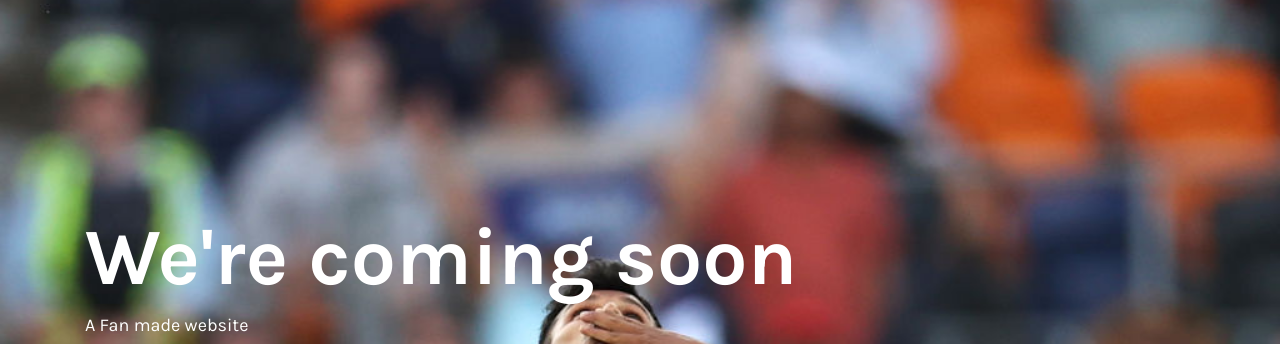
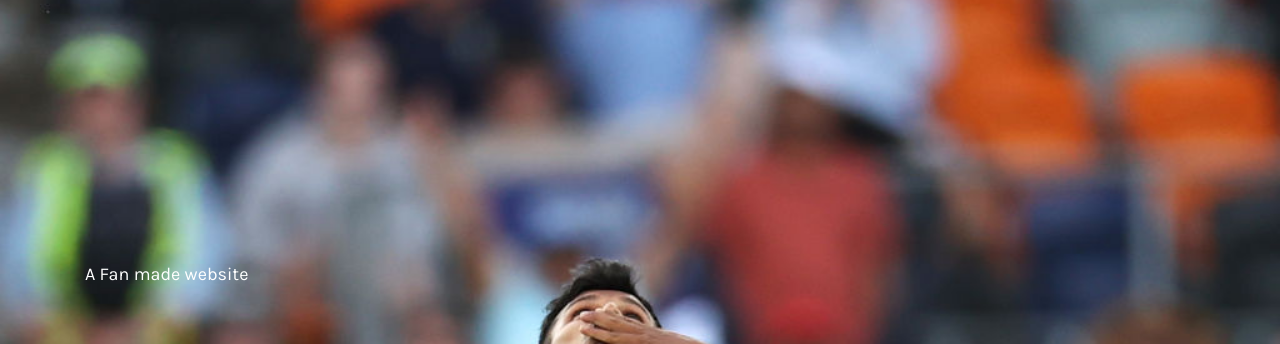
Before and after one commit to NatarajJayaprakash/natarajjayaprakash.github.io, a website: page index.html in a window 1280 px wide. Shown: the top 344 px of the page. Drawn offline with nearby package versions, Linux system fonts and the light colour scheme.

Commit message:
removed text

```diff
--- a/index.html
+++ b/index.html
@@ -16,7 +16,6 @@
 
     <main class="my-auto">
         <div class="container">
-            <h1 class="page-title">We're coming soon</h1>
             <p class="page-description">A Fan made website
             </p>
             <p>Stay connected</p>
```
